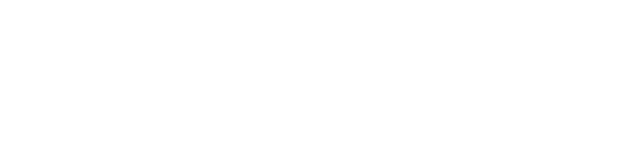
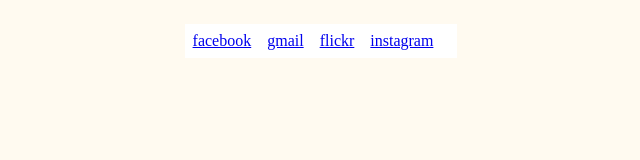
Before and after one commit to catalinbujor/COLIW-TW, a plain HTML site: page index.html in a window 1280 px wide. Shown: the whole page, without its empty margins (347-987 px from the left). Drawn offline with Linux system fonts and the light colour scheme.

Commit message:
Buttons added

```diff
--- a/index.html
+++ b/index.html
@@ -1,10 +1,17 @@
 <!DOCTYPE html>
-<html lang="en">
+<html>
 <head>
-    <meta charset="UTF-8">
-    <title>Title</title>
+ <link rel="stylesheet" type="text/css" href="topbar.css">
+<meta name="viewport" content="width=device-width, initial-scale=1">
 </head>
 <body>
-
+    <div class = "topbar">
+        <ul>
+                <li class="facebook"><a href="#default">facebook</a></li>
+                <li><a href="#news.asp">gmail</a></li>
+                <li><a href="#contact.asp">flickr</a></li>
+                <li><a href="#about">instagram</a></li>
+              </ul>
+    </div>
 </body>
 </html>
--- /dev/null
+++ b/topbar.css
@@ -0,0 +1,37 @@
+li {
+    float: left;
+}
+
+a {
+    display: block;
+    padding: 8px;
+    background-color:white;
+}
+li a {
+    transition: width 1s;
+
+    width:100%;
+}
+
+li a:hover {
+    background-color: red;
+    color: white;
+    width:150%;
+    position: relative;
+}
+
+ul{
+    list-style-type: none;
+    align-content: flex-end;
+}
+
+.topbar{
+    display: flex;
+    justify-content: center;
+    align-content: flex-start;
+
+}
+
+body{
+    background: floralwhite;
+}
```
